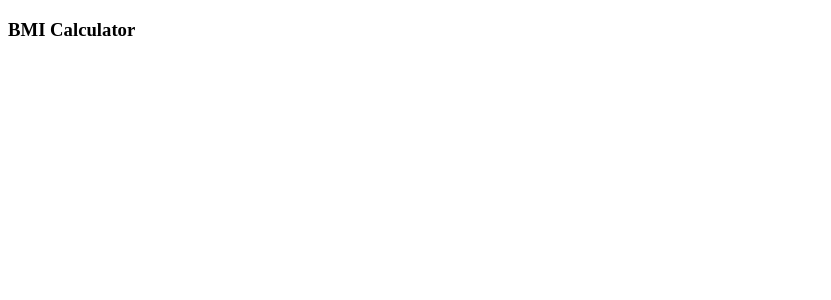
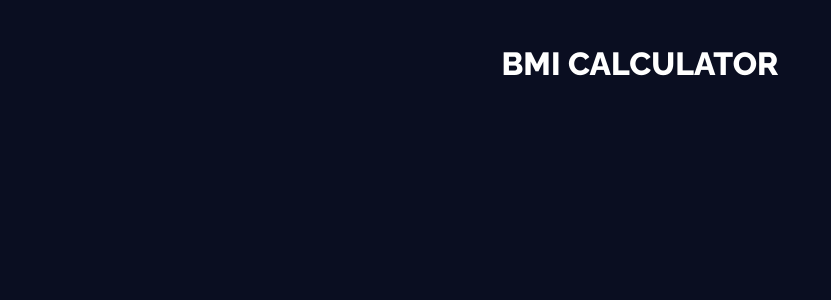
Before and after one commit to truizdiaz/angular-bmicalculator, an Angular app: page / in a window 1280 px wide. Shown: the top 300 px of the page, without its empty margins (0-831 px from the left). Built offline with nearby package versions, Linux system fonts and the light colour scheme.

Commit message:
Creacion de componentes - agregamos bootstra-google fonts

```diff
--- a/src/app/app.component.html
+++ b/src/app/app.component.html
@@ -1 +1 @@
-<h3>BMI Calculator</h3>
+<app-inicio></app-inicio>
--- a/src/app/app.module.ts
+++ b/src/app/app.module.ts
@@ -3,10 +3,14 @@ import { NgModule } from '@angular/core';
 
 import { AppRoutingModule } from './app-routing.module';
 import { AppComponent } from './app.component';
+import { InicioComponent } from './components/inicio/inicio.component';
+import { ResultadoComponent } from './components/resultado/resultado.component';
 
 @NgModule({
   declarations: [
-    AppComponent
+    AppComponent,
+    InicioComponent,
+    ResultadoComponent
   ],
   imports: [
     BrowserModule,
--- /dev/null
+++ b/src/app/components/inicio/inicio.component.html
@@ -0,0 +1,5 @@
+<div class="row">
+    <div class="col-lg-4 offset-lg-4">
+        <h2 class="titulo">BMI CALCULATOR</h2>
+    </div>
+</div>
--- /dev/null
+++ b/src/app/components/inicio/inicio.component.ts
@@ -0,0 +1,15 @@
+import { Component, OnInit } from '@angular/core';
+
+@Component({
+  selector: 'app-inicio',
+  templateUrl: './inicio.component.html',
+  styleUrls: ['./inicio.component.css']
+})
+export class InicioComponent implements OnInit {
+
+  constructor() { }
+
+  ngOnInit(): void {
+  }
+
+}
--- /dev/null
+++ b/src/app/components/resultado/resultado.component.html
@@ -0,0 +1 @@
+<p>resultado works!</p>
--- /dev/null
+++ b/src/app/components/resultado/resultado.component.ts
@@ -0,0 +1,15 @@
+import { Component, OnInit } from '@angular/core';
+
+@Component({
+  selector: 'app-resultado',
+  templateUrl: './resultado.component.html',
+  styleUrls: ['./resultado.component.css']
+})
+export class ResultadoComponent implements OnInit {
+
+  constructor() { }
+
+  ngOnInit(): void {
+  }
+
+}
--- a/src/index.html
+++ b/src/index.html
@@ -6,6 +6,8 @@
   <base href="/">
   <meta name="viewport" content="width=device-width, initial-scale=1">
   <link rel="icon" type="image/x-icon" href="favicon.ico">
+  <link href="https://cdn.jsdelivr.net/npm/bootstrap@5.0.0-beta1/dist/css/bootstrap.min.css" rel="stylesheet" integrity="sha384-giJF6kkoqNQ00vy+HMDP7azOuL0xtbfIcaT9wjKHr8RbDVddVHyTfAAsrekwKmP1" crossorigin="anonymous">
+  <link href="https://fonts.googleapis.com/css2?family=Raleway:wght@800&display=swap" rel="stylesheet">
 </head>
 <body>
   <app-root></app-root>
--- a/src/styles.css
+++ b/src/styles.css
@@ -1 +1,15 @@
 /* You can add global styles to this file, and also import other style files */
+body {
+    background-color: #0A0E21;
+}
+
+.titulo {
+    font-family: 'Raleway', sans-serif;
+    color: white;
+    text-align: center;
+    margin-top: 25px;
+}
+
+.row {
+    margin-top: 20px;
+}
```
Also changed, not shown: src/app/components/inicio/inicio.component.css (added), src/app/components/resultado/resultado.component.css (added), 2 other files (tests, documents, lock files or other folders).
